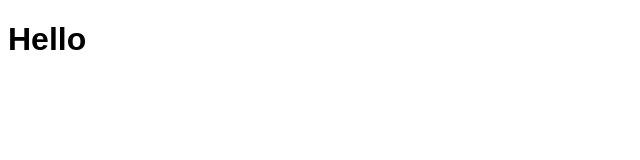
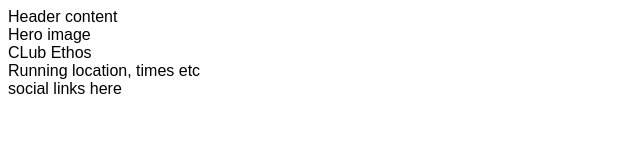
Before and after one commit to Ewicks/love-running, a plain HTML site: page index.html in a window 1280 px wide. Shown: the whole page, without its empty margins (0-640 px from the left). Drawn offline with Linux system fonts and the light colour scheme.

Commit message:
add core structure for home page

```diff
--- a/index.html
+++ b/index.html
@@ -9,6 +9,16 @@
     <title>Love Running</title>
 </head>
 <body>
-    <h1>Hello</h1>
+    <header>Header content</header>
+    <section>
+        Hero image
+    </section>
+    <section>
+        CLub Ethos
+    </section>
+    <section>Running location, times etc</section>
+    <footer>
+        social links here
+    </footer>
 </body>
 </html>
```
